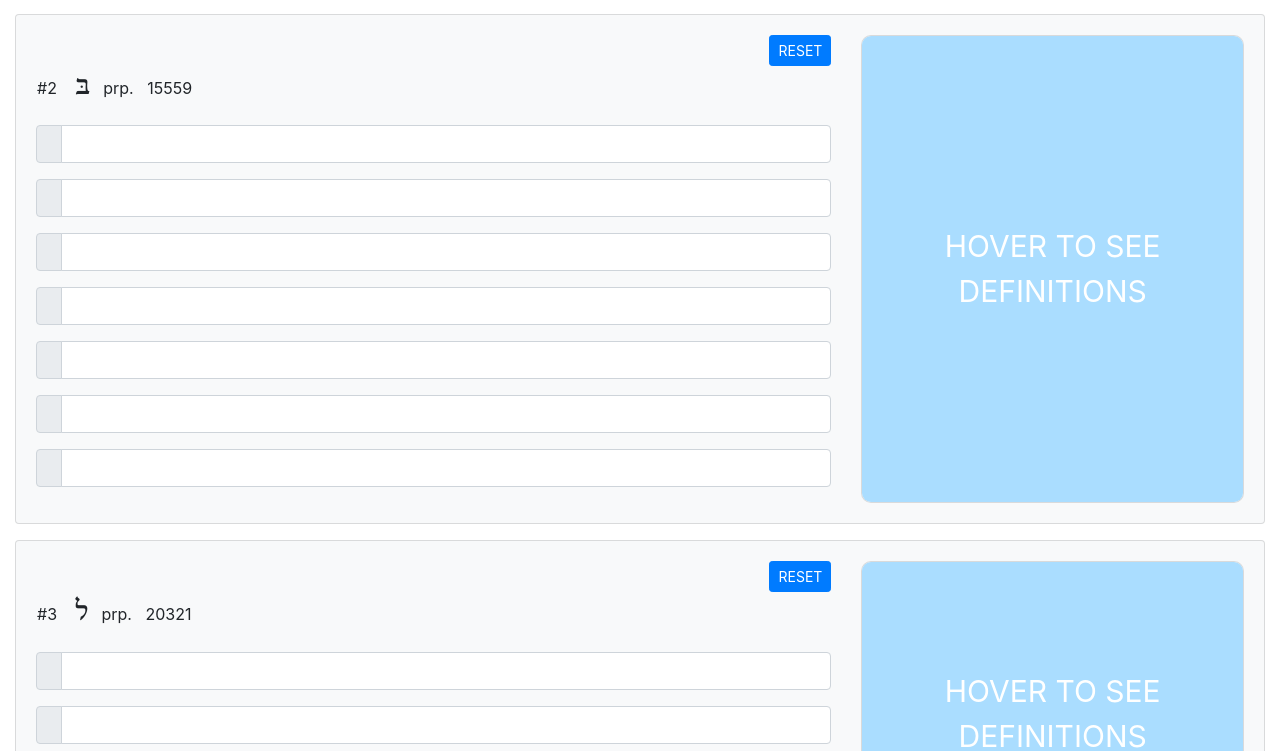
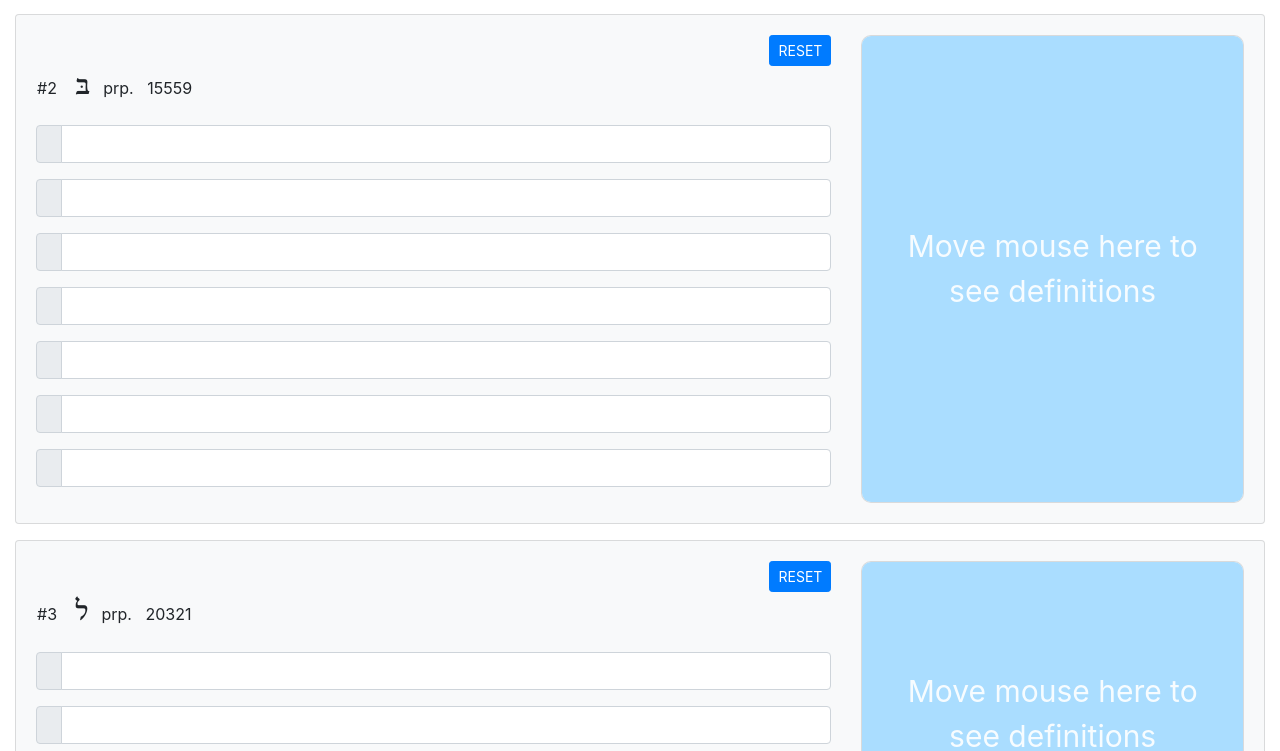
Before and after one commit to joooons/vocabhelper, a website: page index.html in a window 1280 px wide. Shown: the part 548-1299 px from the top of the page. Drawn offline with nearby package versions, Linux system fonts and the light colour scheme.

Commit message:
reword hint box; make opacity fade faster

```diff
--- a/vocabhelper/index.css
+++ b/vocabhelper/index.css
@@ -67,12 +67,12 @@ div.rtl {
     display: flex;
     justify-content: center;
     align-items: center;
-    color: white;
+    color: rgba(255, 255, 255, 0.9);
     text-align: center;
     font-size: 30px;
     width: inherit;
     opacity: 100%;
-    transition: opacity 1s;
+    transition: opacity 0.5s;
     z-index: 1;
 }
 
--- a/vocabhelper/logic.js
+++ b/vocabhelper/logic.js
@@ -723,7 +723,7 @@ function addQuizQuestions() {
         str += '</div>';
         str += '<div class="col col-12 col-md-4 ">';
         str += '<div class="card h-100 bg-light quiz-spoiler">';
-        str += '<div class="card-body card-cover" ><div>HOVER TO SEE DEFINITIONS</div></div>';
+        str += '<div class="card-body card-cover" ><div>Move mouse here to see definitions</div></div>';
         str += '<div class="card-body card-hint">';
         str += `${splitArrToLines(tempBank[v].arr)}</div>`;
         str += '</div></div></div></div></div>';
```
